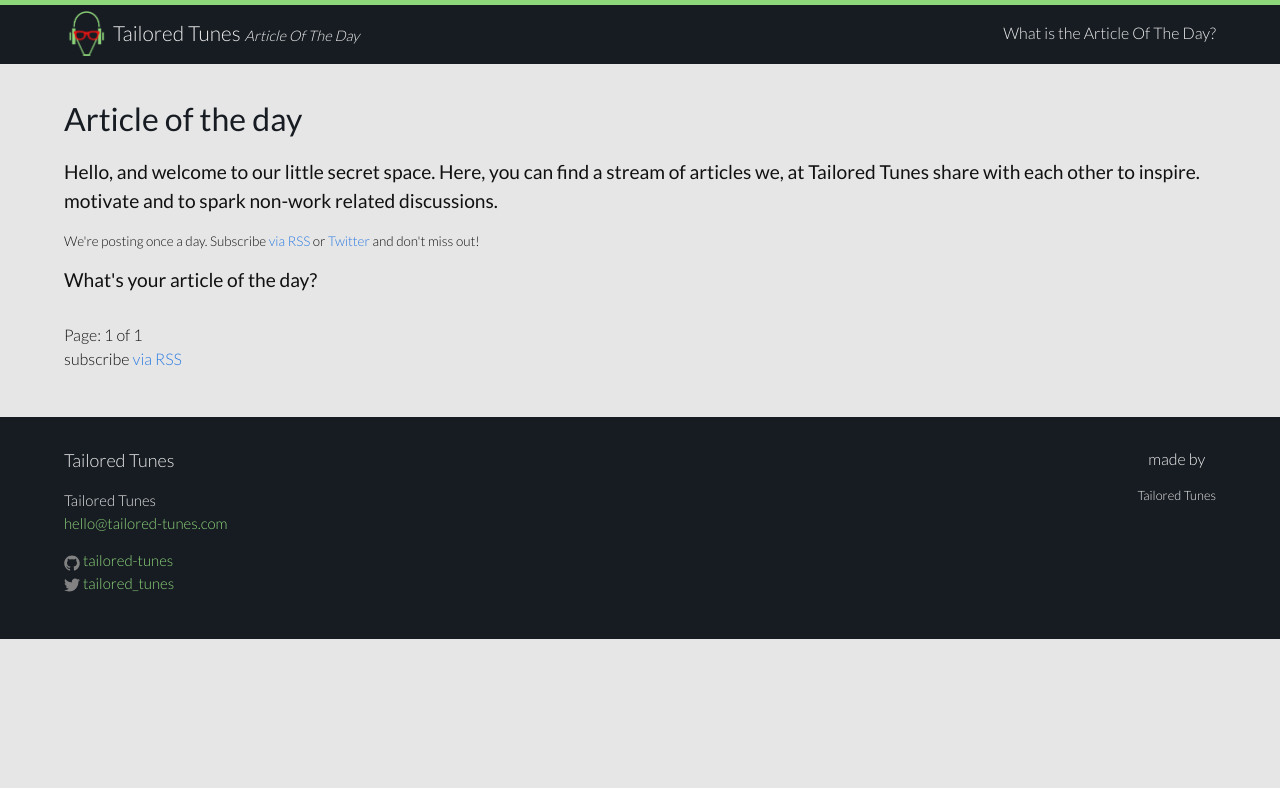
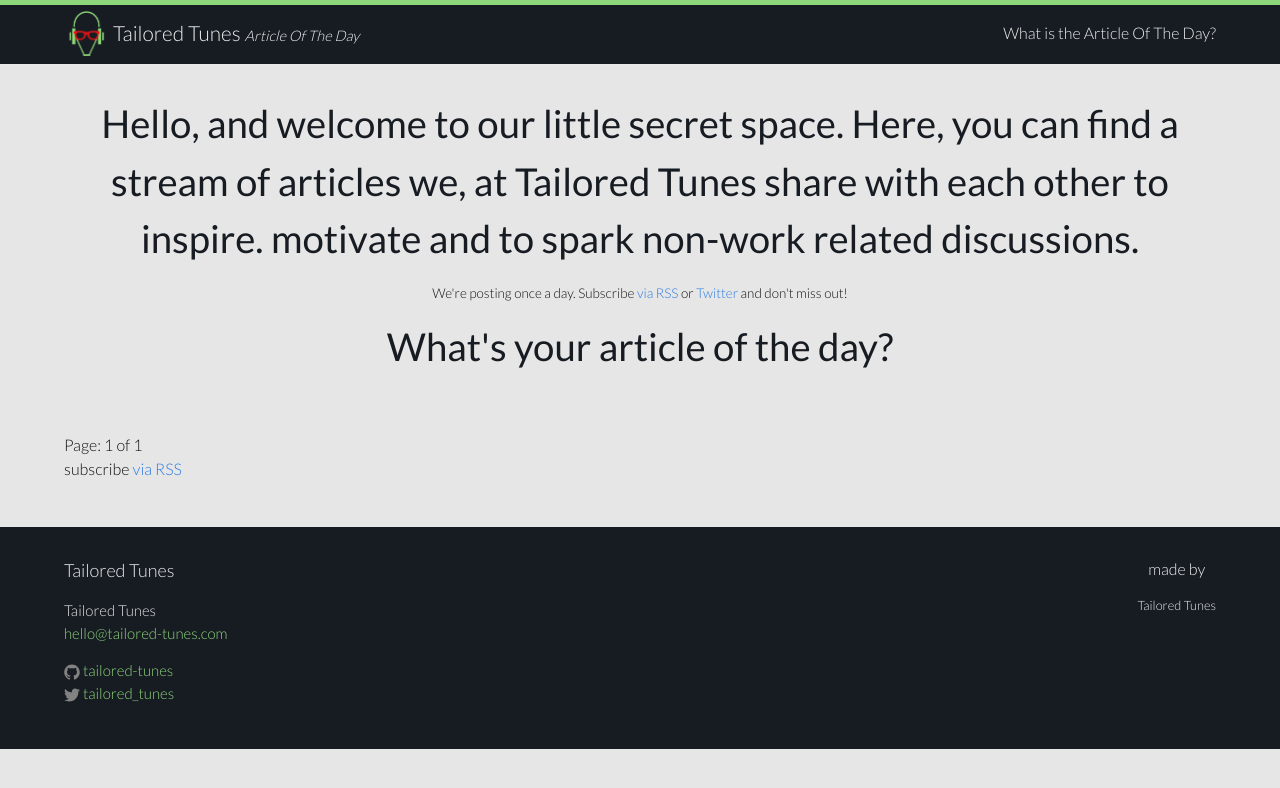
Before and after one commit to meza/test-gh, a Jekyll site: the page built from index.html, in a window 1280 px wide. Shown: the top 788 px of the page. Built offline with Jekyll 4.4.1, drawn with Linux system fonts in a browser that asks for light colours; the list of posts is cut into pages by our own code.

Commit message:
intro text big test stateshifters/tatu-project#65

```diff
--- a/_sass/_layout.scss
+++ b/_sass/_layout.scss
@@ -113,7 +113,7 @@
 .intro {
     font-size: 1.2em;
     font-weight: 400;
-
+	text-align: center;
     p:nth-child(2) {
         font-size: .7em;
         font-weight: 300;
--- a/index.html
+++ b/index.html
@@ -4,10 +4,9 @@
 
 <div class="home">
 
-    <h1 class="page-heading">Article of the day</h1>
 
     <div class="intro">
-        <p>
+        <p class="page-heading">
             Hello, and welcome to our little secret space. Here, you can find a stream of articles we, at Tailored Tunes
             share with each other to inspire. motivate and to spark non-work related discussions.
         </p>
@@ -15,7 +14,7 @@
             We're posting once a day. Subscribe <a href="{{ "/feed.xml" | prepend: site.baseurl }}" target="_blank">via RSS</a> or
             <a href="http://www.twitter.com/Tailored_Tunes" target="_blank">Twitter</a> and don't miss out!
         </p>
-        <p>What's your article of the day?</p>
+        <p class="page-heading">What's your article of the day?</p>
     </div>
     <ul class="post-list">
         {% for post in paginator.posts %}
```
